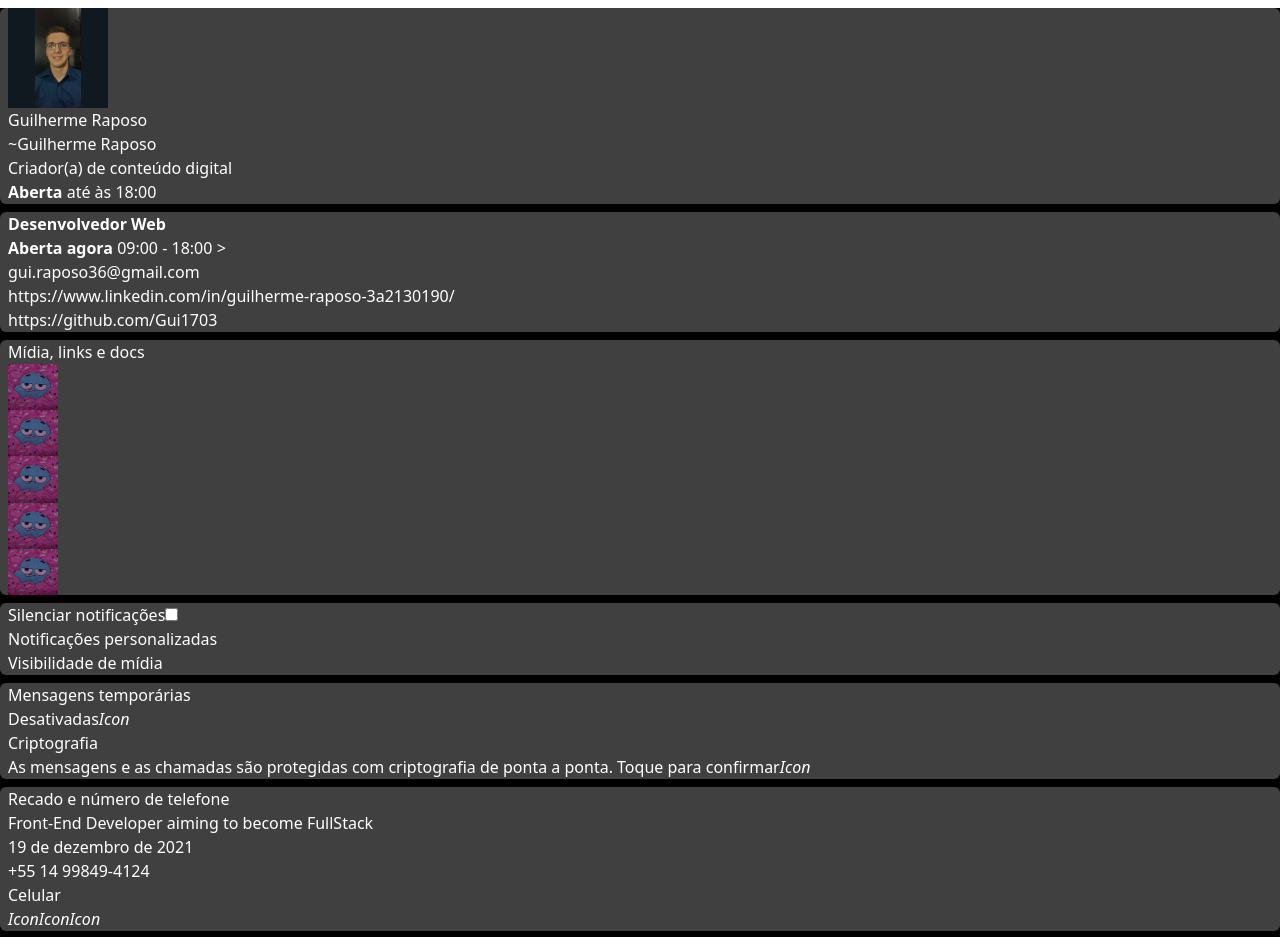
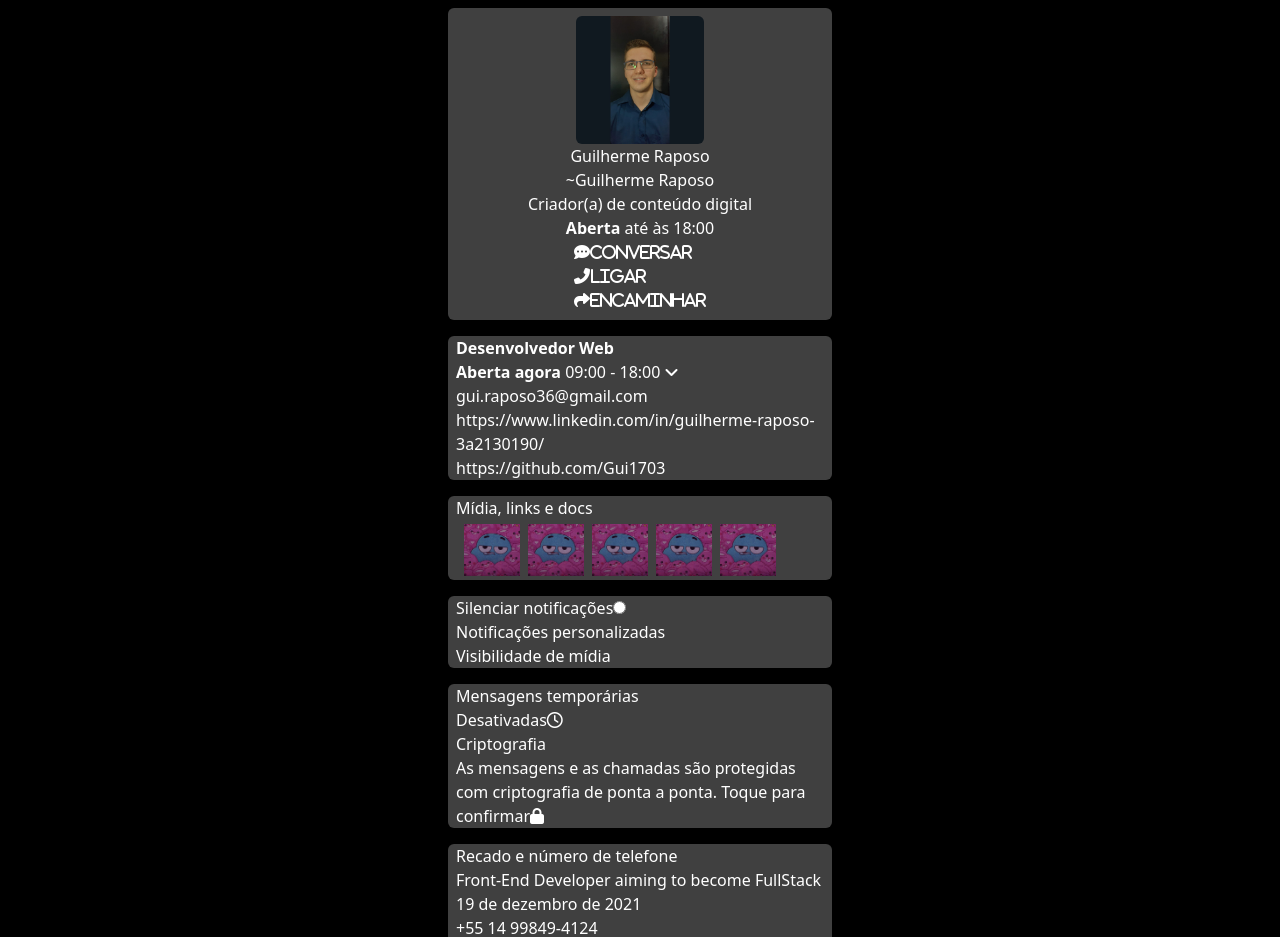
Before and after one commit to Gui1703/WhatsApp, a Vue app: page / in a window 1280 px wide. Shown: the top 937 px of the page. Built offline with nearby package versions, Linux system fonts and the light colour scheme.

Commit message:
Added icons

```diff
--- a/public/index.html
+++ b/public/index.html
@@ -5,6 +5,7 @@
     <meta http-equiv="X-UA-Compatible" content="IE=edge">
     <meta name="viewport" content="width=device-width,initial-scale=1.0">
     <link rel="icon" href="<%= BASE_URL %>favicon.ico">
+    <script src="https://kit.fontawesome.com/138da56ac5.js" crossorigin="anonymous"></script>
     <title>WhatsApp | Clone Profile</title>
   </head>
   <body>
--- a/src/components/Business.vue
+++ b/src/components/Business.vue
@@ -4,7 +4,7 @@
       <h1><strong>Desenvolvedor Web</strong></h1>
     </div>
     <div>
-      <h1><b>Aberta agora</b> 09:00 - 18:00 <i>></i></h1>
+      <h1><b>Aberta agora</b> 09:00 - 18:00 <i class="fas fa-angle-down"></i></h1>
     </div>
     <div>
       <span><a href="gmail.com">gui.raposo36@gmail.com</a></span>
--- a/src/components/Buttons.vue
+++ b/src/components/Buttons.vue
@@ -1,11 +1,11 @@
 <template>
-  <div>
+  <div class="flex flex-col w-full">
     <div>
-        <i>Icon</i>
+      <i class="fas fa-ban"></i>
       <a>Bloquear</a>
     </div>
     <div>
-        <i>Icon</i>
+      <i class="fas fa-thumbs-down"></i>
       <a>Denunciar</a>
     </div>
   </div>
--- a/src/components/InformationMessages.vue
+++ b/src/components/InformationMessages.vue
@@ -3,12 +3,15 @@
     <div>
       <h2>Mensagens temporárias</h2>
       <span>Desativadas</span>
-      <i>Icon</i>
+      <i class="far fa-clock"></i>
     </div>
     <div>
       <h2>Criptografia</h2>
-      <span>As mensagens e as chamadas são protegidas com criptografia de ponta a ponta. Toque para confirmar</span>
-      <i>Icon</i>
+      <span
+        >As mensagens e as chamadas são protegidas com criptografia de ponta a
+        ponta. Toque para confirmar</span
+      >
+      <i class="fas fa-lock"></i>
     </div>
   </div>
 </template>
--- a/src/components/MediaLinks.vue
+++ b/src/components/MediaLinks.vue
@@ -3,12 +3,12 @@
     <div>
       <span>Mídia, links e docs</span>
     </div>
-    <div>
-        <img src="@/assets/image-media.jpg" width="50px">
-        <img src="@/assets/image-media.jpg" width="50px">
-        <img src="@/assets/image-media.jpg" width="50px">
-        <img src="@/assets/image-media.jpg" width="50px">
-        <img src="@/assets/image-media.jpg" width="50px">
+    <div class="flex m-1">
+        <img class="w-14 mx-1" src="@/assets/image-media.jpg">
+        <img class="w-14 mx-1" src="@/assets/image-media.jpg">
+        <img class="w-14 mx-1" src="@/assets/image-media.jpg">
+        <img class="w-14 mx-1" src="@/assets/image-media.jpg">
+        <img class="w-14 mx-1" src="@/assets/image-media.jpg">
     </div>
   </div>
 </template>
--- a/src/components/MessageNumber.vue
+++ b/src/components/MessageNumber.vue
@@ -11,9 +11,9 @@
         <h2>+55 14 99849-4124</h2>
         <span>Celular</span>
         <div>
-            <i>Icon</i>
-            <i>Icon</i>
-            <i>Icon</i>
+            <i class="fas fa-comment-dots"></i>
+            <i class="fas fa-phone-alt mx-2"></i>
+            <i class="fas fa-video"></i>
         </div>
     </div>
   </div>
--- a/src/components/Notification.vue
+++ b/src/components/Notification.vue
@@ -2,7 +2,7 @@
   <div>
     <div>
       <label for="silence">Silenciar notificações</label>
-      <input name="silence" type="checkbox" />
+      <input name="silence" type="radio" />
     </div>
     <div>
       <div><h2>Notificações personalizadas</h2></div>
--- a/src/components/UpBar.vue
+++ b/src/components/UpBar.vue
@@ -1,7 +1,7 @@
 <template>
-  <div>
+  <div class="flex flex-col items-center m-auto">
     <div>
-      <img src="@/assets/photo-profile.jpeg" width="100px" height="100px">
+      <img class="w-32 h-32 rounded-md" src="@/assets/photo-profile.jpeg" />
     </div>
     <div>
       <h1>Guilherme Raposo</h1>
@@ -15,6 +15,17 @@
     <div>
       <span><b>Aberta</b> até às 18:00</span>
     </div>
+    <div>
+      <div>
+        <i class="fas fa-comment-dots">Conversar</i>
+      </div>
+      <div>
+        <i class="fas fa-phone-alt">Ligar</i>
+      </div>
+      <div>
+        <i class="fas fa-share">Encaminhar</i>
+      </div>
+    </div>
   </div>
 </template>
 
--- a/src/main.js
+++ b/src/main.js
@@ -3,4 +3,6 @@ import App from './App.vue'
 import router from './router'
 import './assets/tailwind.css'
 
-createApp(App).use(router).mount('#app')
+createApp(App)
+    .use(router)
+    .mount('#app')
--- a/src/plugins/font-awesome.js
+++ /dev/null
@@ -1,85 +0,0 @@
-import {library} from '@fortawesome/fontawesome-svg-core'
-import {FontAwesomeIcon} from "@fortawesome/vue-fontawesome";
-
-/**
- * solid icons
- */
-import {
-    faUser as fasUser,
-    faKey as fasKey,
-    faBars as fasBars,
-    faCamera as fasCamera,
-    faChevronDown as fasChevronDown,
-    faChevronUp as fasChevronUp,
-    faCog as fasCog,
-    faPlusSquare as fasPlusSquare,
-    faBook as fasBook,
-    faMotorcycle as fasMotorcycle,
-    faMoneyBillAlt as fasMoneyBillAlt,
-    faPlus as fasPlus,
-    faTrash as fasTrash,
-    faEye as fasEye,
-    faEyeSlash as fasEyeSlash,
-    faBuilding as fasBuilding,
-    faSearch as fasSearch,
-    faSyncAlt as fasSyncAlt,
-    faAngleDown as fasAngleDown,
-    faAngleUp as fasAngleUp,
-    faSignOutAlt as fasSignOutAlt,
-    faPencilAlt as fasPencilAlt,
-    faDoorClosed as fasDoorClosed,
-    faDoorOpen as fasDoorOpen,
-    faSpinner as fasSpinner,
-    faUndoAlt as fasUndoAlt,
-} from '@fortawesome/free-solid-svg-icons'
-
-/**
- * regular icons
- */
-import {
-    faFileAlt as farFileAlt,
-    faCheckSquare as farCheckSquare,
-    faSquare as farSquare,
-
-} from '@fortawesome/free-regular-svg-icons'
-
-/**
- * brands icons
- */
-import {faYoutube as fabYoutube,} from '@fortawesome/free-brands-svg-icons'
-
-library.add(
-    fasKey,
-    fasCamera,
-    fasUser,
-    fasChevronDown,
-    fasChevronUp,
-    fasBars,
-    fasCog,
-    fasPlusSquare,
-    fasBook,
-    fasMotorcycle,
-    fasMoneyBillAlt,
-    fasPlus,
-    fasTrash,
-    fasEye,
-    fasEyeSlash,
-    fasBuilding,
-    fasSearch,
-    fasSyncAlt,
-    fasAngleDown,
-    fasAngleUp,
-    farFileAlt,
-    fasSignOutAlt,
-    fasPencilAlt,
-    farCheckSquare,
-    farSquare,
-    fabYoutube,
-    fasDoorOpen,
-    fasDoorClosed,
-    fasSpinner,
-    fasUndoAlt,
-)
-;
-
-export {FontAwesomeIcon};
--- a/src/views/Home.vue
+++ b/src/views/Home.vue
@@ -1,31 +1,31 @@
 <template>
   <main-template>
-    <div class="items-center align-center w-full h-full text-ml text-white bg-black">
-      <div class="bg-gray-700 my-2 border-gray rounded-md px-2">
+    <div class="flex flex-col items-center align-center sm:w-full h-full text-ml text-white bg-black">
+      <div class="w-96 bg-gray-700 my-2 border-gray rounded-md p-2 flex items-center">
         <up-bar />
       </div>
 
-      <div class="bg-gray-700 my-2 border-gray rounded-md px-2">
+      <div class="w-96 bg-gray-700 my-2 border-gray rounded-md px-2">
         <business />
       </div>
 
-      <div class="bg-gray-700 my-2 border-gray rounded-md px-2">
+      <div class="w-96 bg-gray-700 my-2 border-gray rounded-md px-2 flex flex-col">
         <media-links />
       </div>
 
-      <div class="bg-gray-700 my-2 border-gray rounded-md px-2">
+      <div class="w-96 bg-gray-700 my-2 border-gray rounded-md px-2">
         <notification />
       </div>
 
-      <div class="bg-gray-700 my-2 border-gray rounded-md px-2">
+      <div class="w-96 bg-gray-700 my-2 border-gray rounded-md px-2">
         <information-messages />
       </div>
 
-      <div class="bg-gray-700 my-2 border-gray rounded-md px-2">
+      <div class="w-96 bg-gray-700 my-2 border-gray rounded-md px-2">
         <message-number />
       </div>
 
-      <div class="bg-gray-700 my-2 border-gray rounded-md px-2">
+      <div class="w-96 bg-gray-700 my-2 border-gray rounded-md px-2">
         <buttons/>
       </div>
     </div>
```
Also changed, not shown: package.json (+15 -0 lines), 1 other file (tests, documents, lock files or other folders).
